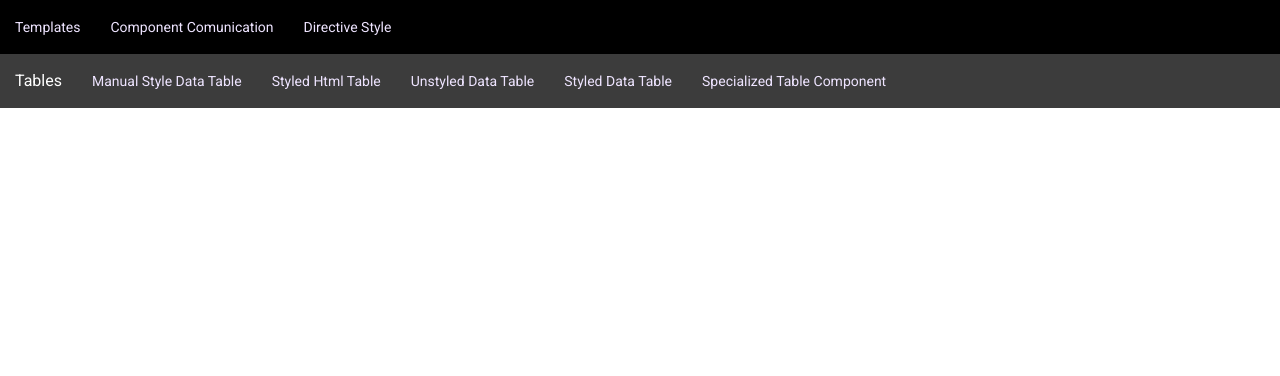
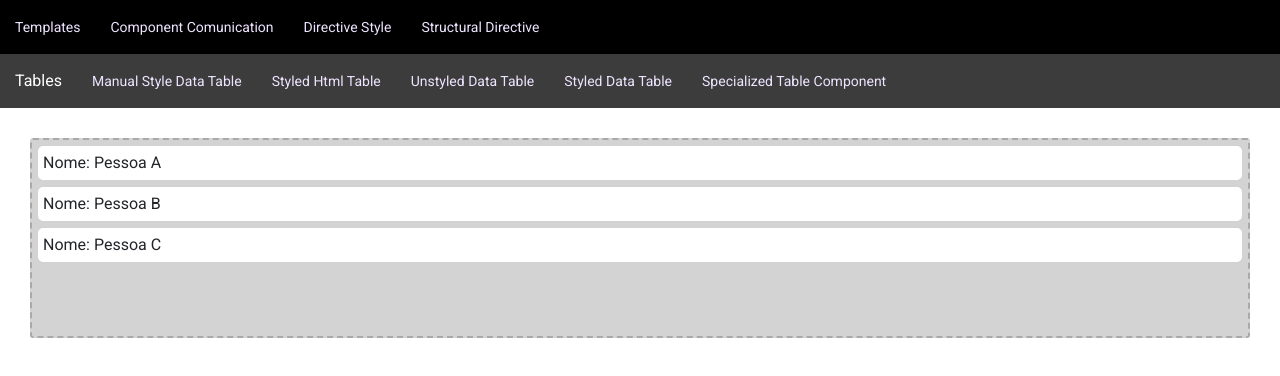
Before and after one commit to harleivicente/angular-scalable-tables, an Angular app: page /structural-directive in a window 1280 px wide. Before the commit this address led to /. Shown: the top 376 px of the page. Built offline with nearby package versions, Linux system fonts and the light colour scheme.

Commit message:
demo structural directive

```diff
--- a/apps/treino/src/app/app.component.html
+++ b/apps/treino/src/app/app.component.html
@@ -4,6 +4,7 @@
     <div class="menu-item"> <a [routerLink]="'/templates'"> Templates </a> </div>
     <div class="menu-item"> <a [routerLink]="'/component-comunication'"> Component Comunication </a> </div>
     <div class="menu-item"> <a [routerLink]="'/directive-style'"> Directive Style </a> </div>
+    <div class="menu-item"> <a [routerLink]="'/structural-directive'"> Structural Directive </a> </div>
 </header>
 <header class="table-menu">
     <div class="menu-item title"> Tables </div>
@@ -16,7 +17,3 @@
 </header>
 
 <router-outlet></router-outlet>
-
-<ng-template abc>
-    <span abc> Hi There </span>
-</ng-template>
--- a/apps/treino/src/app/app.component.ts
+++ b/apps/treino/src/app/app.component.ts
@@ -1,4 +1,4 @@
-import { Component, OnInit, ViewChild } from '@angular/core';
+import { Component, OnInit } from '@angular/core';
 
 @Component({
   selector: 'ui-root',
@@ -6,15 +6,9 @@ import { Component, OnInit, ViewChild } from '@angular/core';
   styleUrls: ['./app.component.scss']
 })
 export class AppComponent implements OnInit {
-  @ViewChild('[abc]', {  static: true }) abc;
 
   constructor() {}
 
-  ngOnInit() {
-    setTimeout(() => {
-      console.log(this.abc);
-    }, 3000);
-  }
-
+  ngOnInit() {}
 
 }
--- a/apps/treino/src/app/demo-component-communication/card/card.component.ts
+++ b/apps/treino/src/app/demo-component-communication/card/card.component.ts
@@ -13,9 +13,7 @@ export class CardComponent implements OnInit {
 
   constructor() {}
 
-  ngOnInit() {
-    console.log(this.avatar);
-  }
+  ngOnInit() {}
 
   protected showAvatar() {
     this.avatar.showAvatar();
--- /dev/null
+++ b/apps/treino/src/app/demo-structural-directive/demo-structural-directive.component.html
@@ -0,0 +1,12 @@
+
+
+<div class="card-list">
+
+    <ng-container #cardOutlet></ng-container>
+
+</div>
+
+
+<div class="card" *uiSimpleCard="let item;">
+    Nome: {{ item }}
+</div>
--- /dev/null
+++ b/apps/treino/src/app/demo-structural-directive/demo-structural-directive.component.scss
@@ -0,0 +1,19 @@
+
+:host {
+    display: block;
+    padding: 30px;
+}
+
+.card-list {
+    background-color: lightgrey;
+    width: 100%;
+    min-height: 200px;
+    border: 2px dashed darkgrey;
+    border-radius: 3px;
+}
+
+
+.card {
+    padding: 5px;
+    margin: 5px;
+}
--- /dev/null
+++ b/apps/treino/src/app/demo-structural-directive/demo-structural-directive.component.ts
@@ -0,0 +1,30 @@
+import { Component, OnInit, ViewChild, ViewChildren, ViewContainerRef } from '@angular/core';
+import { SimpleCardDirective } from './simple-card.directive';
+
+@Component({
+  selector: 'ui-demo-structural-directive',
+  templateUrl: './demo-structural-directive.component.html',
+  styleUrls: ['./demo-structural-directive.component.scss']
+})
+export class DemoStructuralDirectiveComponent implements OnInit {
+  @ViewChild(SimpleCardDirective, { static: true }) cardTemplate: SimpleCardDirective;
+  @ViewChild(
+    'cardOutlet',
+    { static: true, read: ViewContainerRef }
+  ) cardOutlet: ViewContainerRef;
+
+  pessoas =  ["Pessoa A", "Pessoa B", "Pessoa C"];
+
+  constructor() { }
+
+  ngOnInit() {
+    const cardTemplate = this.cardTemplate.templateRef;
+
+    this.pessoas.forEach(pessoa => {
+      this.cardOutlet.createEmbeddedView(cardTemplate, {
+        $implicit: pessoa
+      });
+    });
+  }
+
+}
--- /dev/null
+++ b/apps/treino/src/app/demo-structural-directive/simple-card.directive.ts
@@ -0,0 +1,8 @@
+import { Directive, TemplateRef } from '@angular/core';
+
+@Directive({
+  selector: '[uiSimpleCard]'
+})
+export class SimpleCardDirective {
+  constructor(public templateRef: TemplateRef<any>) {}
+}
```
Also changed, not shown: apps/treino/src/app/app.module.ts (+9 -1 lines).
